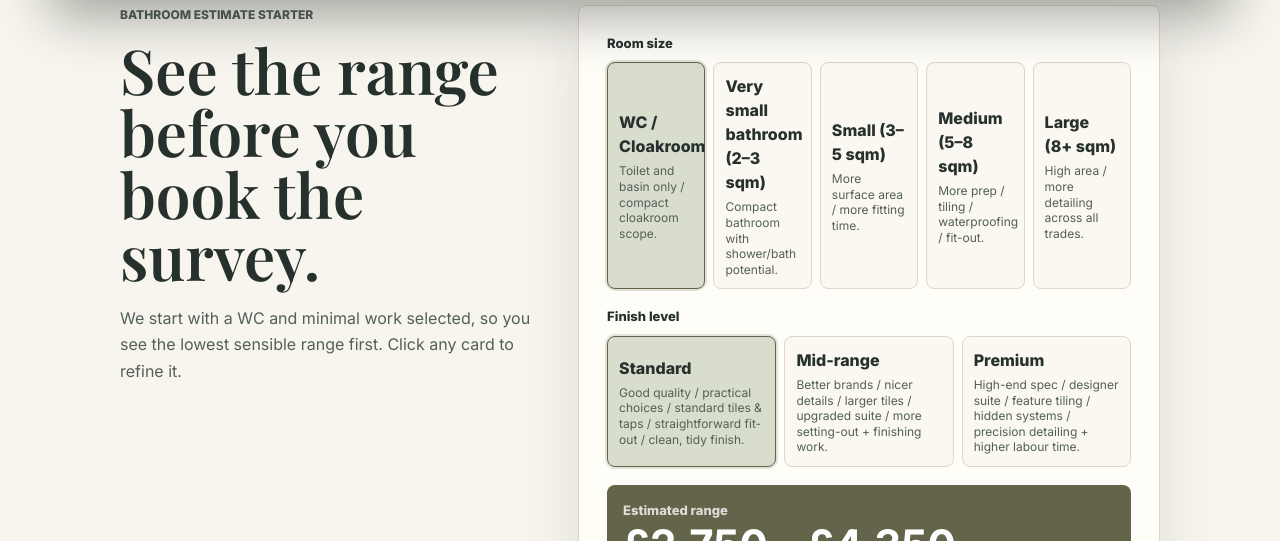
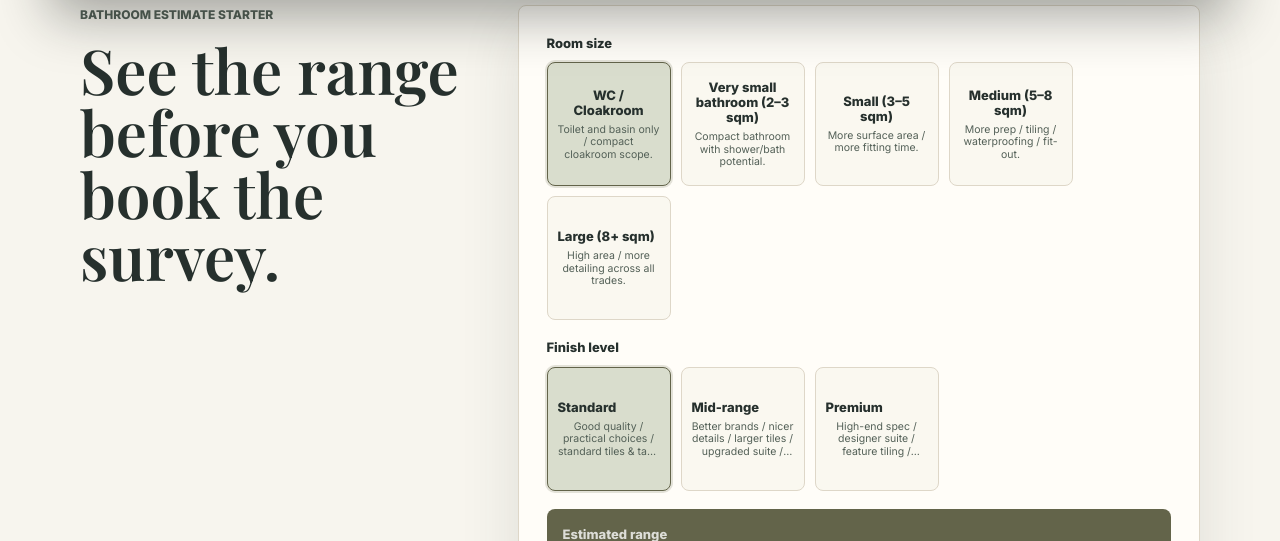
Before and after one commit to maycorbuildingservices-lang/maycor-website-next, a Next.js app: page / in a window 1280 px wide. Shown: the part 786-1327 px from the top of the page. Built offline with nearby package versions, Linux system fonts and the light colour scheme.

Commit message:
Refine compact calculator cards

```diff
--- a/src/app/globals.css
+++ b/src/app/globals.css
@@ -278,6 +278,11 @@ h3 {
   transition: width 0.32s ease, gap 0.32s ease, grid-template-columns 0.32s ease;
 }
 
+.estimate-panel:not(.calculator-expanded) {
+  width: min(1120px, calc(100% - 36px));
+  grid-template-columns: minmax(240px, 0.75fr) minmax(0, 1.25fr);
+}
+
 .estimate-panel.calculator-expanded {
   width: min(1320px, calc(100% - 24px));
   grid-template-columns: minmax(260px, 0.55fr) minmax(0, 1.45fr);
@@ -395,6 +400,37 @@ h3 {
 
 .calculator-expanded .choice-card {
   min-height: 88px;
+}
+
+.estimate-panel:not(.calculator-expanded) .choice-grid {
+  grid-template-columns: repeat(auto-fit, minmax(118px, 124px));
+  justify-content: start;
+  gap: 10px;
+}
+
+.estimate-panel:not(.calculator-expanded) .choice-card {
+  display: flex;
+  aspect-ratio: 1 / 1;
+  min-height: 0;
+  flex-direction: column;
+  justify-content: center;
+  padding: 10px;
+  text-align: center;
+}
+
+.estimate-panel:not(.calculator-expanded) .choice-card span {
+  font-size: 13px;
+  line-height: 1.15;
+}
+
+.estimate-panel:not(.calculator-expanded) .choice-card small {
+  display: -webkit-box;
+  overflow: hidden;
+  margin-top: 6px;
+  -webkit-box-orient: vertical;
+  -webkit-line-clamp: 3;
+  font-size: 10.5px;
+  line-height: 1.2;
 }
 
 .range-strip {
@@ -914,6 +950,11 @@ h3 {
     grid-template-columns: 1fr;
   }
 
+  .estimate-panel:not(.calculator-expanded) {
+    width: min(1040px, calc(100% - 36px));
+    grid-template-columns: 1fr;
+  }
+
   .estimate-panel.calculator-expanded {
     width: min(1180px, calc(100% - 36px));
     grid-template-columns: 1fr;
@@ -939,6 +980,10 @@ h3 {
 
   .room-grid {
     grid-template-columns: repeat(2, minmax(0, 1fr));
+  }
+
+  .estimate-panel:not(.calculator-expanded) .choice-grid {
+    grid-template-columns: repeat(auto-fit, minmax(116px, 124px));
   }
 
   .included-grid,
@@ -1035,6 +1080,10 @@ h3 {
     grid-template-columns: 1fr;
   }
 
+  .estimate-panel:not(.calculator-expanded) .choice-grid {
+    grid-template-columns: repeat(2, minmax(0, 1fr));
+  }
+
   .detail-options.tile {
     grid-template-columns: 1fr;
   }
--- a/src/components/EstimateStarter.tsx
+++ b/src/components/EstimateStarter.tsx
@@ -170,10 +170,6 @@ export function EstimateStarter() {
         <div className="estimate-copy">
           <p className="eyebrow">Bathroom estimate starter</p>
           <h2 id="estimate-heading">See the range before you book the survey.</h2>
-          <p>
-            We start with a WC and minimal work selected, so you see the lowest
-            sensible range first. Click any card to refine it.
-          </p>
         </div>
 
         <div className="estimate-builder">
```
